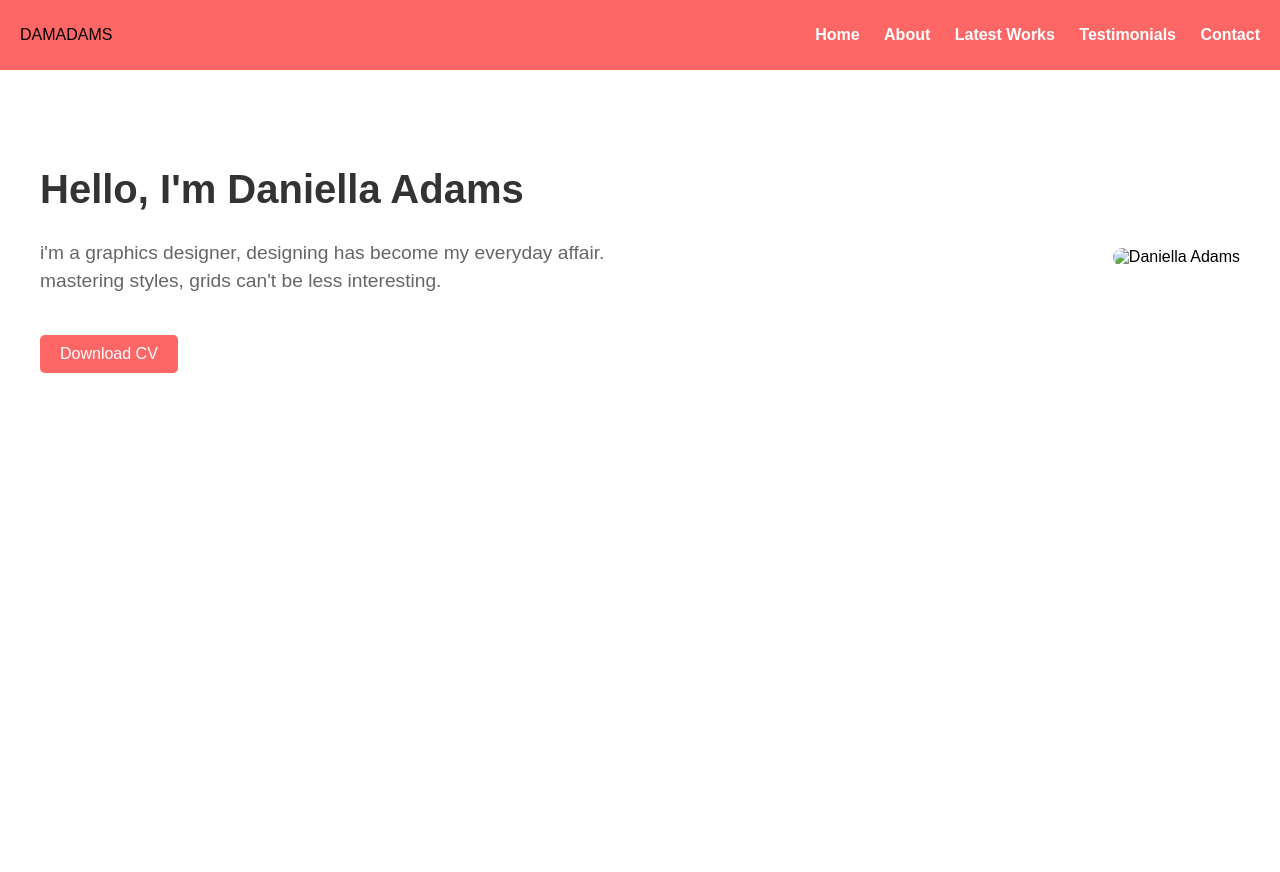
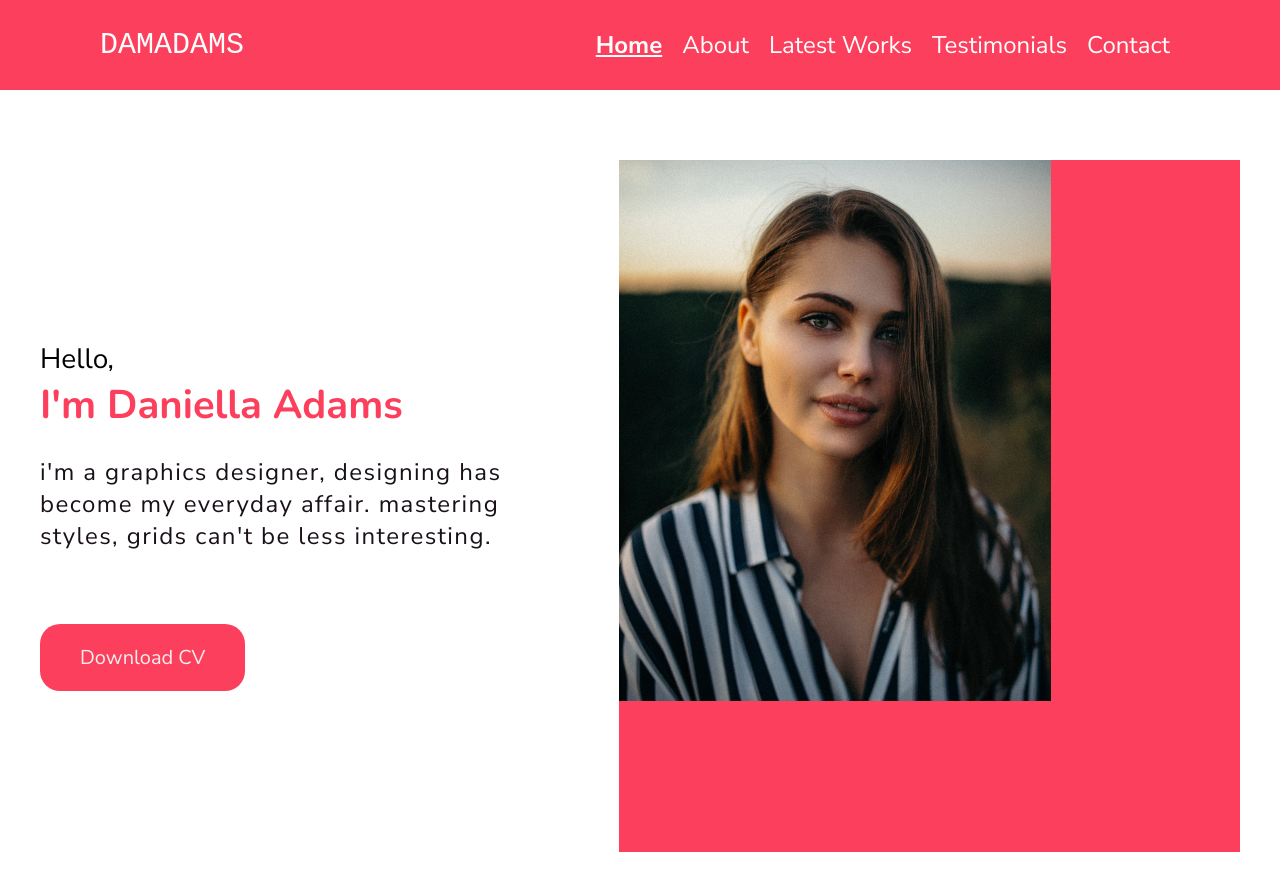
Before and after one commit to eracom-id421/MOCKUP2CODE, a plain HTML site: page index.html in a window 1280 px wide. Before the commit the page ends 800 px from the top, so only its background shows below. Drawn offline with nearby package versions, Linux system fonts and the light colour scheme; a web font is replaced by a local one.

Commit message:
Avancer sur le site
Modification de la base HTML et le CSS en fonction des bug

```diff
--- a/index.html
+++ b/index.html
@@ -3,140 +3,44 @@
 <head>
 <meta charset="UTF-8">
 <meta name="viewport" content="width=device-width, initial-scale=1.0">
+<link href="style.css" rel="stylesheet">
 <title>Daniella Adams - Portfolio</title>
-<style>
-  /* Styles de base */
-  body, html {
-    margin: 0;
-    padding: 0;
-    font-family: 'Arial', sans-serif;
-  }
+</head>
 
-  .container {
-    max-width: 1200px;
-    margin: 0 auto;
-    padding: 20px;
-  }
-
-  /* Barre de navigation */
-  .navbar {
-    display: flex;
-    justify-content: space-between;
-    align-items: center;
-    background-color: #ff6666;
-    padding: 10px 20px;
-  }
-
-  .navbar ul {
-    list-style-type: none;
-    padding: 0;
-  }
-
-  .navbar li {
-    display: inline;
-    margin-left: 20px;
-  }
-
-  .navbar a {
-    text-decoration: none;
-    color: white;
-    font-weight: bold;
-  }
-
-  /* Section principale */
-  .main {
-    display: flex;
-    justify-content: space-between;
-    align-items: center;
-    margin-top: 50px;
-  }
-
-  .main-text {
-    max-width: 50%;
-  }
-
-  .main-text h1 {
-    font-size: 2.5rem;
-    color: #333;
-  }
-
-  .main-text p {
-    font-size: 1.2rem;
-    line-height: 1.5;
-    color: #666;
-  }
-
-  .button {
-    background-color: #ff6666;
-    color: white;
-    padding: 10px 20px;
-    border: none;
-    border-radius: 5px;
-    cursor: pointer;
-    font-size: 1rem;
-    margin-top: 20px;
-  }
-
-  .main-image {
-    max-width: 45%;
-  }
-
-  .main-image img {
-    width: 100%;
-    border-radius: 10px;
-  }
-
-  /* Responsive design */
-  @media (max-width: 768px) {
-    .main {
-      flex-direction: column;
-      text-align: center;
-    }
-
-    .main-text, .main-image {
-      max-width: 100%;
-    }
-
-    .main-image {
-      margin-top: 20px;
-    }
-
-    .navbar li {
-      margin-bottom: 10px;
-      display: block;
-    }
-
-    .navbar ul {
-      text-align: center;
-    }
-  }
-</style>
-</head>
 <body>
 
-<div class="navbar">
+<header>
   <div>DAMADAMS</div>
+
+
+<nav>
   <ul>
-    <li><a href="#">Home</a></li>
+    <li><a href="#" class="actif">Home</a></li>
     <li><a href="#">About</a></li>
     <li><a href="#">Latest Works</a></li>
     <li><a href="#">Testimonials</a></li>
     <li><a href="#">Contact</a></li>
   </ul>
 </div>
+</nav>
+</header>
 
+<main>
 <div class="container">
   <div class="main">
     <div class="main-text">
-      <h1>Hello, I'm Daniella Adams</h1>
+      <h1>Hello, <div class="name">I'm Daniella Adams</div></h1>
       <p>i'm a graphics designer, designing has become my everyday affair. mastering styles, grids can't be less interesting.</p>
       <button class="button">Download CV</button>
     </div>
+    <section class="profil-picture">
     <div class="main-image">
-      <img src="path-to-your-image.jpg" alt="Daniella Adams">
+      <img src="media/images/profilpicture.jpg" alt="Daniella Adams">
     </div>
   </div>
 </div>
+</section>
+</main>
 
 </body>
 </html>
--- /dev/null
+++ b/style.css
@@ -0,0 +1,173 @@
+@import url('https://fonts.googleapis.com/css2?family=Nova+Mono&family=Nunito+Sans:ital,opsz,wght@0,6..12,200..1000;1,6..12,200..1000&family=Nunito:ital,wght@0,200..1000;1,200..1000&display=swap');
+
+
+  body, html {
+    margin: 0;
+    padding: 0;
+    font-family: DM Sans
+  }
+
+  .container {
+    max-width: 1200px;
+    margin: 0 auto;
+    padding: 20px;
+  }
+
+
+  header {
+    color: white;
+    font-family: "Nova Mono", monospace;
+        font-weight: 400;
+        font-size: 30px;
+        font-style: regular;
+        display: flex;
+        justify-content: space-between;
+        align-items: center;
+        background-color: #FB3F5C;
+        padding: 5px 10px;
+        flex-shrink: 0;
+        padding-left: 100px;
+
+  }
+
+
+  /* Barre de navigation */
+
+
+  nav {
+color: white;
+font-family: "Nunito Sans";
+font-size: 24px;
+font-style: normal;
+font-weight: 400;
+line-height: normal;
+margin-right: 100px;
+  }
+
+  nav ul {
+    display: flex;
+  }
+
+  nav li {
+    display: flex;
+    margin-left: 20px;
+  }
+
+  nav a {
+    text-decoration: none;
+    color: white;
+  }
+
+  a.actif,
+  a:active {
+    text-decoration: underline !important;
+    color: white;
+    font-weight: 700;
+  }
+
+
+  /* Section principale */
+
+  .main {
+    display: flex;
+    justify-content: space-between;
+    align-items: center;
+    margin-top: 50px;
+  }
+
+  .main-text {
+    max-width: 50%;
+  }
+
+  .main-text h1 {
+    color: #000;
+    font-family: "Nunito Sans";
+    font-size: 28px;
+    font-style: normal;
+    font-weight: 400;
+    line-height: normal;
+  }
+
+  .name {
+    color: #FB3F5C;
+    font-family: Nunito;
+    font-size: 40px;
+    font-style: normal;
+    font-weight: 700;
+    line-height: normal;
+    text-transform: capitalize;
+  }
+
+  .main-text p {
+    color: #191018;
+    font-family: "Nunito Sans";
+    font-size: 24px;
+    font-style: normal;
+    font-weight: 400;
+    line-height: normal;
+    letter-spacing: 1.44px;
+    text-transform: lowercase;
+width: 481px;
+height: 144px;
+flex-direction: column;
+justify-content: center;
+flex-shrink: 0;
+  }
+
+  .button {
+    color: #F8EEEF;
+font-family: "Nunito Sans";
+font-size: 20px;
+font-style: normal;
+font-weight: 400;
+line-height: normal;
+    background-color: #FB3F5C;
+    padding: 20px 40px;
+    border: none;
+    border-radius: 20px;
+    cursor: pointer;
+
+  }
+
+    /* Image */
+
+  .main-image {
+    max-width: 100%;
+    background-color: #FB3F5C;
+    width: 621px;
+    height: 692px;
+    flex-shrink: 0;
+    border-top: 1000px transparent;
+
+  }
+
+
+  .img {
+    width: 100%;
+    border-radius: 10px;
+  }
+
+  /* Responsive design */
+  @media (max-width: 768px) {
+    .main {
+      flex-direction: column;
+      text-align: center;
+    }
+
+    .main-text, .main-image {
+      max-width: 100%;
+    }
+
+    .main-image {
+      margin-top: 20px;
+    }
+
+    .navbar li {
+      margin-bottom: 10px;
+      display: inline-block;
+    }
+
+    .navbar ul {
+      text-align: center;
+    }
+  }
```
